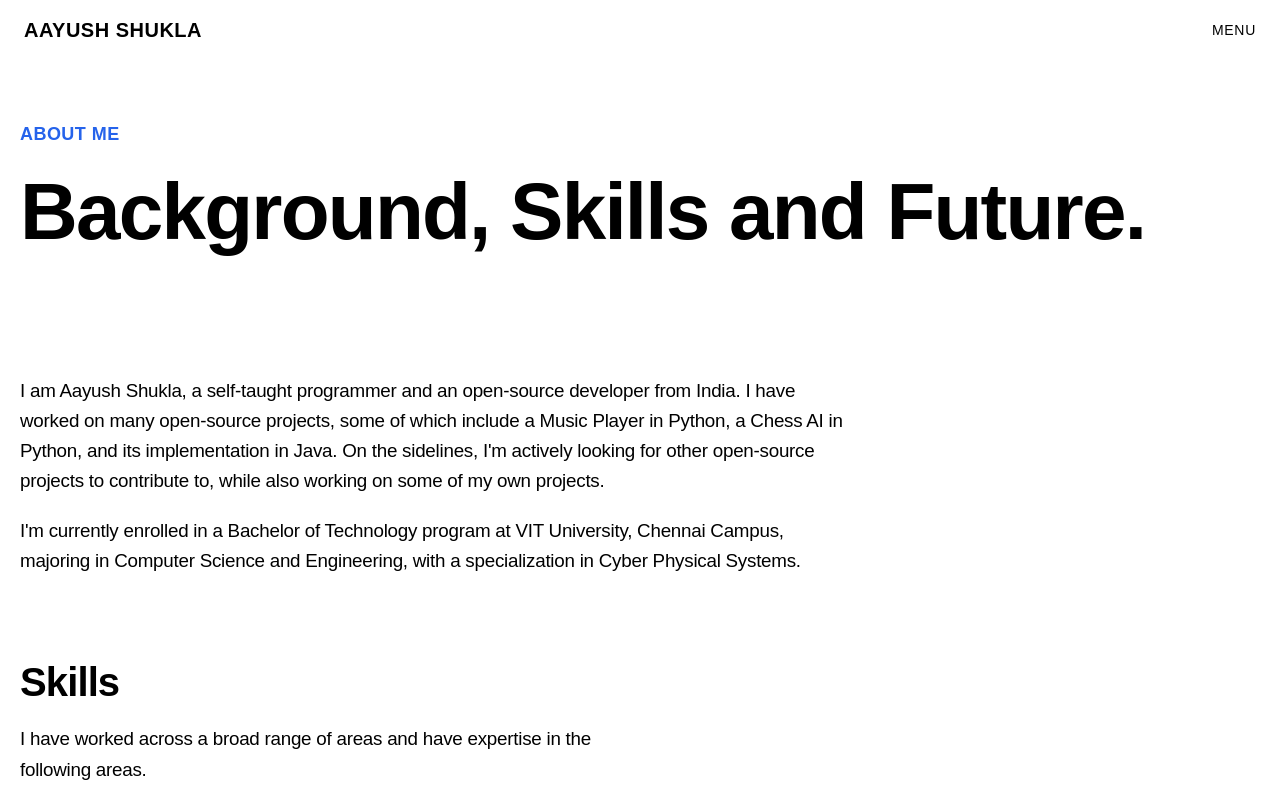
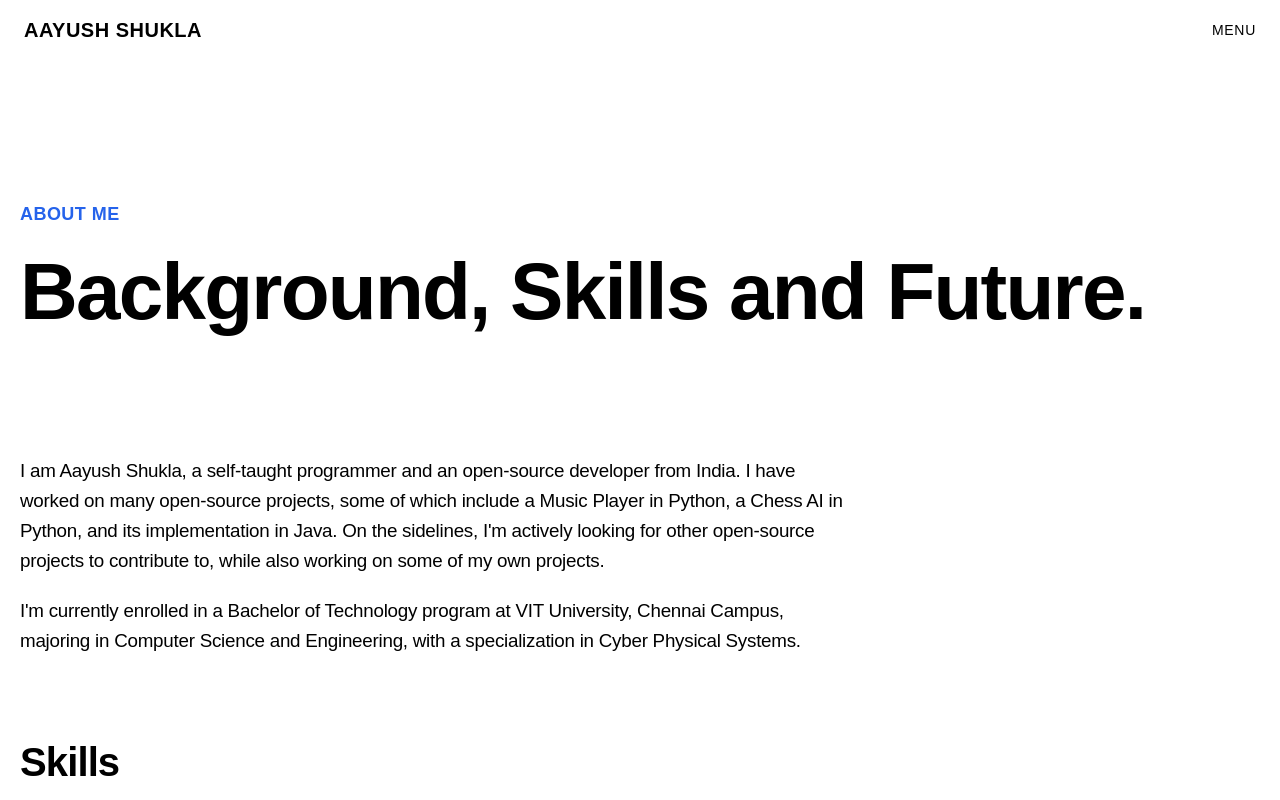
Before and after one commit to a2ys/new-website, a React (Vite) app: page /about in a window 1280 px wide. Shown: the top 800 px of the page. Built offline with nearby package versions, Linux system fonts and the light colour scheme; a web font is replaced by a local one.

Commit message:
Modified the spacing in the about page

```diff
--- a/src/pages/About.tsx
+++ b/src/pages/About.tsx
@@ -1,7 +1,7 @@
 const About = () => {
   return (
     <main>
-      <div className="pt-10 mt-20 mb-20 lg:pt-30 lg:mt-30 lg:mb-40 sup:mb-40">
+      <div className="pt-10 mt-40 mb-40 lg:pt-30 lg:mt-30 lg:mb-40 sup:mb-40">
         <div
           data-animate="fade"
           className="mod-container in-viewport"
```
